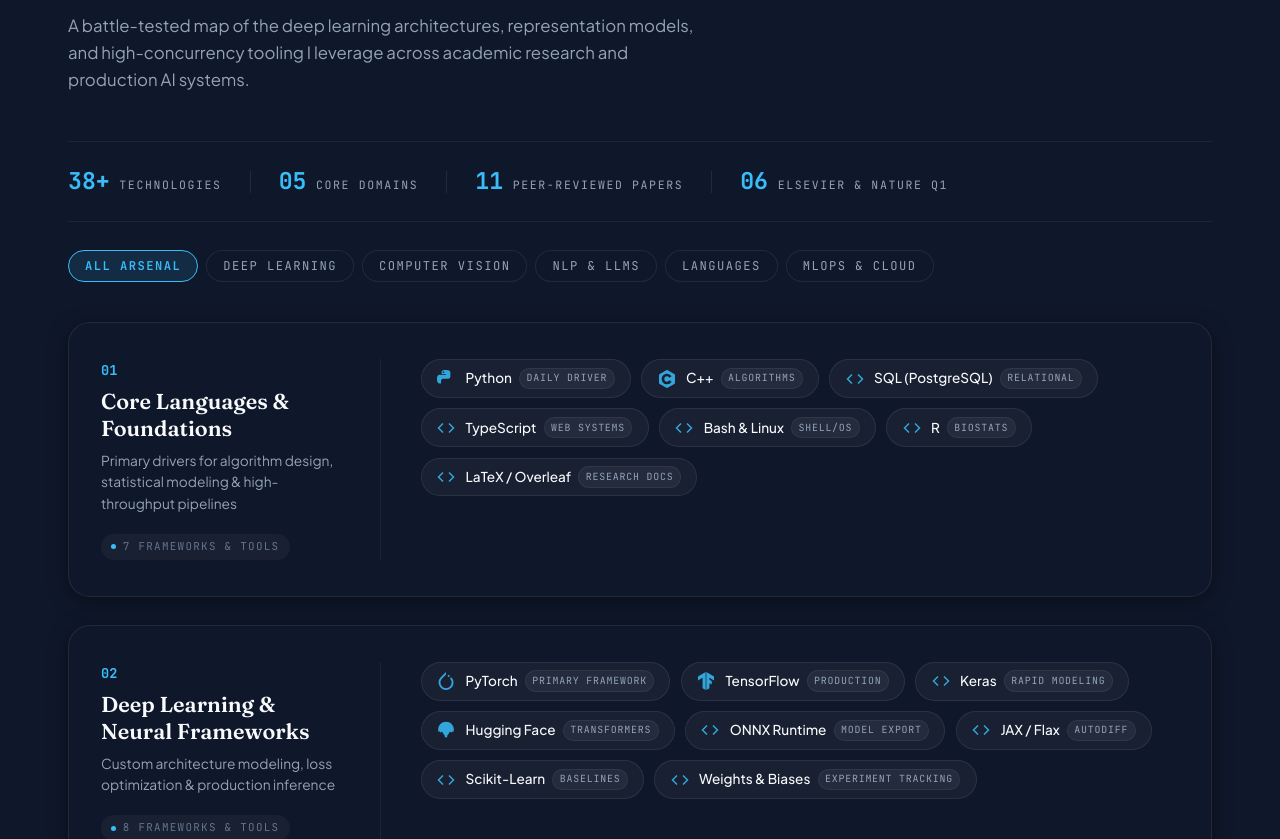
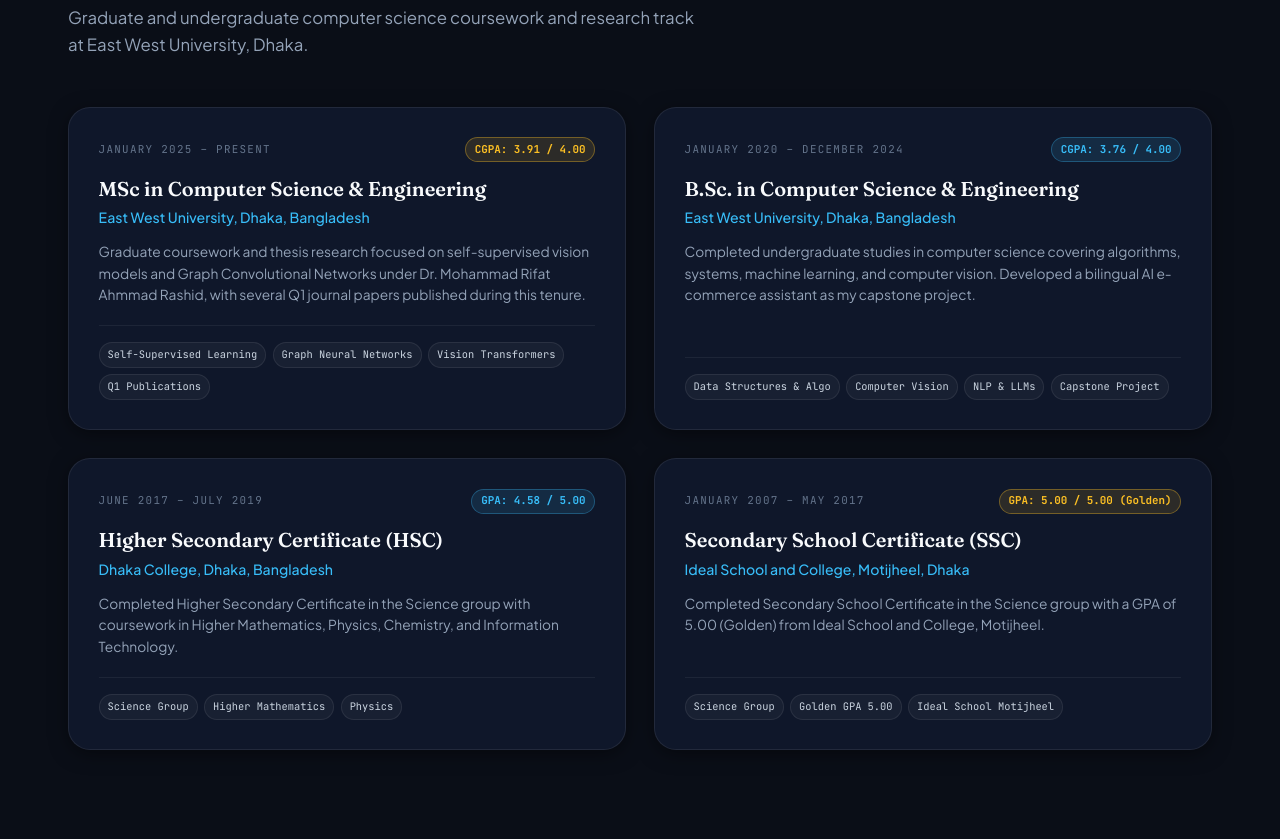
Before and after one commit to Aritra232/Aritra_Portfolio, a Next.js app: page / in a window 1280 px wide. Shown: the part 1961-2800 px from the top of the page. Built offline with nearby package versions, Linux system fonts and the light colour scheme.

Commit message:
feat: 2x2 education grid layout moved higher and added verified recent github projects with links

```diff
--- a/app/globals.css
+++ b/app/globals.css
@@ -1240,13 +1240,51 @@ a {
   border: 1px solid var(--border-color);
 }
 
+.project-action-strip {
+  margin-top: 1rem;
+  padding-top: 0.85rem;
+  border-top: 1px solid var(--border-divider);
+}
+
+.project-link-btn {
+  display: inline-flex;
+  align-items: center;
+  gap: 0.45rem;
+  font-family: var(--font-mono);
+  font-size: 0.72rem;
+  font-weight: 600;
+  color: var(--accent-cyan);
+  background: var(--accent-cyan-soft);
+  border: 1px solid var(--accent-cyan-border);
+  padding: 0.35rem 0.85rem;
+  border-radius: var(--radius-full);
+  transition: all var(--transition-fast);
+  text-decoration: none;
+}
+
+.project-link-btn:hover {
+  background: var(--accent-cyan);
+  color: #0a0e17;
+  transform: translateY(-2px);
+  box-shadow: 0 4px 12px rgba(56, 189, 248, 0.25);
+}
+
+.project-link-arrow {
+  font-size: 0.62rem;
+  transition: transform var(--transition-fast);
+}
+
+.project-link-btn:hover .project-link-arrow {
+  transform: translateX(3px);
+}
+
 /* ==========================================================================
    EDUCATION SECTION
    ========================================================================== */
 .education-editorial-grid {
   display: grid;
-  grid-template-columns: repeat(auto-fit, minmax(260px, 1fr));
-  gap: 1.5rem;
+  grid-template-columns: repeat(2, 1fr);
+  gap: 1.75rem;
 }
 
 .edu-editorial-card {
@@ -1791,4 +1829,8 @@ a {
   .projects-editorial-grid {
     grid-template-columns: 1fr;
   }
-}
+
+  .education-editorial-grid {
+    grid-template-columns: 1fr;
+  }
+}
--- a/app/page.tsx
+++ b/app/page.tsx
@@ -30,10 +30,10 @@ export default function Home() {
       <main>
         <Hero />
         <About />
+        <Education />
         <Skills />
         <Publications onNotify={showToast} />
         <Projects />
-        <Education />
         <Experience />
         <Recognition />
         <Contact onNotify={showToast} />
--- a/components/Navbar.tsx
+++ b/components/Navbar.tsx
@@ -54,10 +54,10 @@ export const Navbar: React.FC = () => {
         <nav>
           <ul className={`nav-links ${mobileOpen ? "open" : ""}`} id="nav-links">
             <li><a href="#about" className="nav-link" onClick={closeMobile}>About</a></li>
+            <li><a href="#education" className="nav-link" onClick={closeMobile}>Education</a></li>
             <li><a href="#skills" className="nav-link" onClick={closeMobile}>Skills</a></li>
             <li><a href="#publications" className="nav-link" onClick={closeMobile}>Publications</a></li>
             <li><a href="#projects" className="nav-link" onClick={closeMobile}>Projects</a></li>
-            <li><a href="#education" className="nav-link" onClick={closeMobile}>Education</a></li>
             <li><a href="#experience" className="nav-link" onClick={closeMobile}>Experience</a></li>
             <li><a href="#awards" className="nav-link" onClick={closeMobile}>Recognition</a></li>
             <li><a href="#contact" className="nav-link" onClick={closeMobile}>Contact</a></li>
--- a/components/ProjectCard.tsx
+++ b/components/ProjectCard.tsx
@@ -6,6 +6,8 @@ interface ProjectCardProps {
 }
 
 export const ProjectCard: React.FC<ProjectCardProps> = ({ project }) => {
+  const isGithub = project.linkUrl.includes("github.com");
+
   return (
     <div className="editorial-project-card">
       <div>
@@ -17,6 +19,7 @@ export const ProjectCard: React.FC<ProjectCardProps> = ({ project }) => {
         <p className="project-card-p">{project.description}</p>
       </div>
 
+      <div>
         <div className="project-tags-strip">
           {project.tags.map((tag, idx) => (
             <span className="tech-mini-pill" key={idx}>
@@ -24,6 +27,20 @@ export const ProjectCard: React.FC<ProjectCardProps> = ({ project }) => {
             </span>
           ))}
         </div>
+
+        <div className="project-action-strip">
+          <a
+            href={project.linkUrl}
+            target="_blank"
+            rel="noopener noreferrer"
+            className="project-link-btn"
+          >
+            <i className={isGithub ? "fa-brands fa-github" : "fa-solid fa-arrow-up-right-from-square"}></i>
+            <span>{project.linkLabel}</span>
+            <i className="fa-solid fa-arrow-right project-link-arrow"></i>
+          </a>
+        </div>
+      </div>
     </div>
   );
 };
--- a/data/projects.ts
+++ b/data/projects.ts
@@ -5,61 +5,82 @@ export interface Project {
   title: string;
   description: string;
   tags: string[];
+  linkUrl: string;
+  linkLabel: string;
+  isPrivate?: boolean;
 }
 
 export const projectsData: Project[] = [
+  {
+    id: "bengali-asr",
+    category: "SPEECH FOUNDATION MODELS & NLP",
+    badge: "EACL RESEARCH • XLSR-53",
+    title: "Transliteration-Based Zero-Shot Bengali ASR",
+    description:
+      "Investigated cross-lingual speech representation transfer by fine-tuning Wav2Vec2 and XLS-R (300M / XLSR-53) speech foundation models on FLEURS data. Evaluated zero-shot transliteration transfer across standard Bengali and regional Chittagonian dialects for EACL submission.",
+    tags: ["Wav2Vec2", "XLS-R 300M", "Zero-Shot ASR", "Bengali Dialects", "PyTorch"],
+    linkUrl: "https://github.com/Aritra232/Bengali-ASR",
+    linkLabel: "GitHub Repository",
+    isPrivate: true,
+  },
+  {
+    id: "skin-diseases",
+    category: "MEDICAL COMPUTER VISION & LLMS",
+    badge: "FASTAPI • PYTORCH • DOCKER",
+    title: "Skin Lesion Classifier & Clinical LLM Advisor",
+    description:
+      "End-to-end dermatological diagnostics pipeline employing fine-tuned EfficientNet deep backbones for multi-class skin lesion detection, integrated with an interactive LLM medical guidance agent served via asynchronous FastAPI and Dockerized for production deployment.",
+    tags: ["EfficientNet", "PyTorch", "FastAPI", "Docker", "Medical Vision"],
+    linkUrl: "https://github.com/Aritra232/Skin-Diseases",
+    linkLabel: "GitHub Repository",
+    isPrivate: false,
+  },
+  {
+    id: "google-ai-review",
+    category: "LLM BACKEND & ASYNC API",
+    badge: "FASTAPI • DEEPSEEK • MONGODB",
+    title: "FastAPI Review Intelligence & Personalization Service",
+    description:
+      "High-throughput asynchronous backend service combining MongoDB and DeepSeek AI (deepseek-chat) to analyze customer service interactions, synthesize customized review outreach messages, and optimize organic feedback engagement.",
+    tags: ["FastAPI", "DeepSeek AI", "MongoDB", "AsyncIO", "REST API"],
+    linkUrl: "https://github.com/Aritra232/Google_AI_Review",
+    linkLabel: "GitHub Repository",
+    isPrivate: false,
+  },
+  {
+    id: "ai-diamond",
+    category: "AI PIPELINE AUTOMATION & VIDEO",
+    badge: "GEMINI VEO • AWS S3 • FASTAPI",
+    title: "Diamond Motion Generative Video Pipeline",
+    description:
+      "Automated text-to-video and image-to-video generative pipeline orchestrating Gemini and Veo video foundation models. Manages asynchronous rendering tasks and persists rendered high-resolution media assets directly to AWS S3 storage buckets.",
+    tags: ["Gemini / Veo", "Generative Video AI", "AWS S3", "FastAPI", "Automation"],
+    linkUrl: "https://github.com/Aritra232/AI_Diamond",
+    linkLabel: "GitHub Repository",
+    isPrivate: false,
+  },
   {
     id: "bert-kan",
     category: "NLP & LARGE LANGUAGE MODELS",
     badge: "ELSEVIER Q1 • 2025",
     title: "BERT-KAN Bilingual Sentiment Analysis",
     description:
-      "Fine-tuned transformer architectures coupled with Kolmogorov-Arnold Networks (KAN) to capture complex non-linear sentiment and emotion nuances in low-resource bilingual Bangladeshi e-commerce reviews. Published in Natural Language Processing Journal.",
+      "Fine-tuned transformer architectures coupled with Kolmogorov-Arnold Networks (KAN) to capture complex non-linear sentiment and emotion nuances in low-resource bilingual Bangladeshi e-commerce reviews. Published in Elsevier Natural Language Processing Journal.",
     tags: ["BERT", "KAN", "LLM Fine-Tuning", "NLP", "PyTorch"],
-  },
-  {
-    id: "prompt-to-video",
-    category: "AI PIPELINE AUTOMATION",
-    badge: "N8N • GOOGLE DRIVE",
-    title: "Automated Prompt-to-Video Pipeline",
-    description:
-      "Created an automated workflow in n8n that accepts prompt inputs, triggers AI video generation in the background, uploads the rendered video directly into Google Drive, and sends a shareable link back to the user.",
-    tags: ["n8n Automation", "Generative Video AI", "Google Drive API", "Cloud Storage"],
+    linkUrl: "https://doi.org/10.1016/j.nlp.2025.100190",
+    linkLabel: "View Publication (DOI)",
+    isPrivate: false,
   },
   {
     id: "newsletter-curation",
     category: "CONTENT AUTOMATION & NLP",
-    badge: "N8N • BREVO",
+    badge: "N8N • BREVO • LLM PIPELINE",
     title: "Multi-Source Newsletter Curation & Dispatch",
     description:
-      "Developed an n8n workflow that aggregates European SME market news across multiple feeds, translates and summarizes content between German and English using LLMs, formats an editorial newsletter, and delivers it through Brevo.",
+      "Engineered an automated n8n workflow aggregating European SME market news across feeds, translating and summarizing content between German and English using LLMs, formatting an editorial newsletter, and delivering through Brevo.",
     tags: ["n8n Automation", "LLM Translation", "Brevo API", "Content Pipeline"],
-  },
-  {
-    id: "rag-ecommerce",
-    category: "RAG PIPELINES & LLMS",
-    badge: "FASTAPI • PINECONE",
-    title: "Conversational E-Commerce RAG Assistant",
-    description:
-      "A retrieval-augmented chatbot for e-commerce search, using fine-tuned LLaMA-2 with Pinecone for vector indexing. Built to handle bilingual queries (Bangla and English) with context-aware product recommendations.",
-    tags: ["LLaMA-2", "Pinecone Vector DB", "RAG", "LangChain", "FastAPI"],
-  },
-  {
-    id: "malware-ssl",
-    category: "CYBERSECURITY & SSL",
-    badge: "DEEP LEARNING",
-    title: "Self-Supervised Malware Classification",
-    description:
-      "Converted compiled binary executables into image representations to classify malware without extensive labeling. Evaluated self-supervised models including SimCLR, MoCo, and Masked Autoencoders on benchmark binary datasets.",
-    tags: ["SimCLR", "MoCo", "BYOL", "MAE", "PyTorch"],
-  },
-  {
-    id: "vision-gcn",
-    category: "APPLIED RESEARCH & GCN",
-    badge: "GRAPH VISION",
-    title: "Hybrid Vision & Graph Neural Backbone",
-    description:
-      "Combined self-supervised transformer and CNN backbones with Graph Convolutional Networks (GCN) to classify flower growth stages in variable lighting and field conditions. Published in Scientific Reports (Nature, Q1).",
-    tags: ["GCN", "Swin Transformer", "Scientific Reports Q1", "PyTorch"],
+    linkUrl: "https://github.com/Aritra232",
+    linkLabel: "GitHub Profile",
+    isPrivate: false,
   },
 ];
```
Lines whose indentation alone changed are shown as unchanged.
